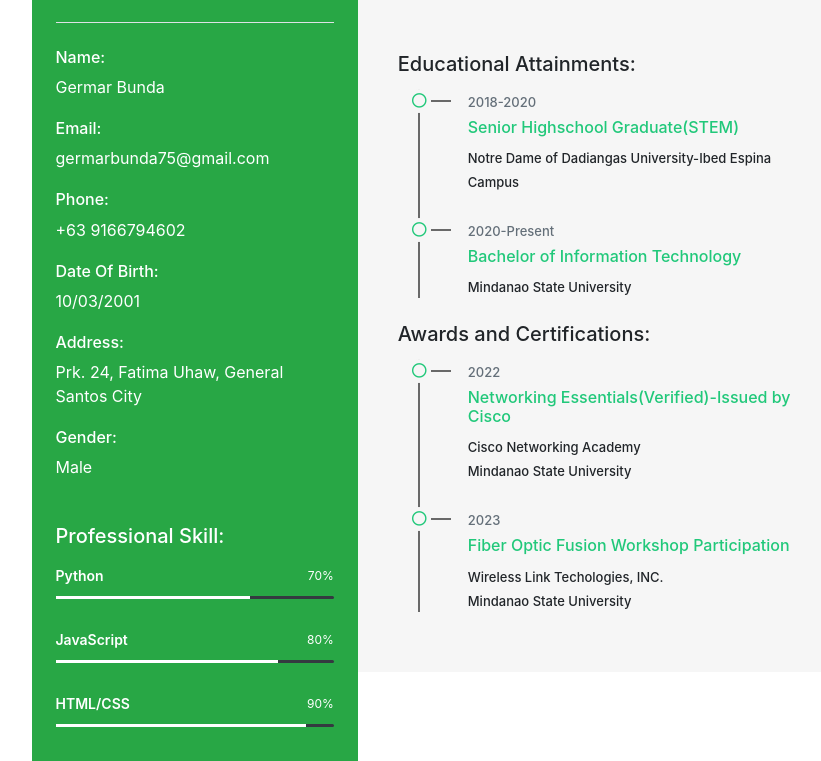
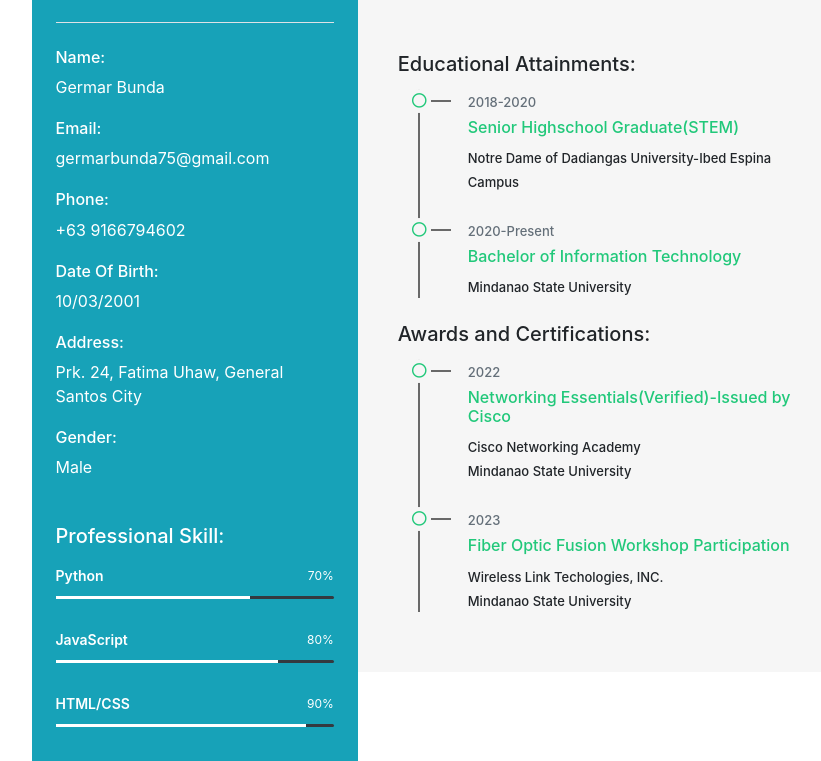
Before and after one commit to Germar22/bait.github.io, a plain HTML site: page index.html in a window 1280 px wide. Shown: the part 158-919 px from the top of the page, without its empty margins (196-1017 px from the left). Drawn offline with nearby package versions, Linux system fonts and the light colour scheme.

Commit message:
Update index.html

```diff
--- a/index.html
+++ b/index.html
@@ -231,7 +231,7 @@
 <div class="col-md-9">
 <div class="row align-items-center">
 <div class="col-lg-5">
-<div class="resume-base bg-success user-dashboard-info-box p-4">
+<div class="resume-base bg-info user-dashboard-info-box p-4">
 <div class="profile">
 <div class="jobster-user-info">
 <div class="profile-avatar">
```
